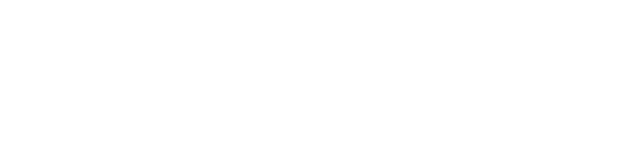
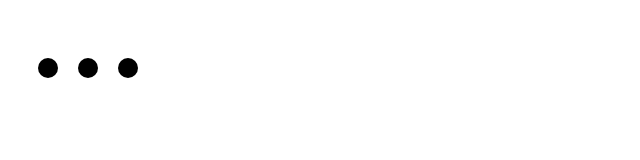
Before and after one commit to swegner/github100, a plain HTML site: page d3/circles/index.html in a window 1280 px wide. Shown: the whole page, without its empty margins (0-640 px from the left). Drawn offline with nearby package versions, Linux system fonts and the light colour scheme.

Commit message:
Add 3 circles

```diff
--- a/d3/circles/app.js
+++ b/d3/circles/app.js
@@ -1,5 +1,4 @@
 // Circles tutorial: http://bost.ocks.org/mike/circles/
 
 (function(d3) {
-
 })(d3);
--- a/d3/circles/index.html
+++ b/d3/circles/index.html
@@ -4,6 +4,12 @@
     <title>My Second D3 Page</title>
   </head>
   <body>
+    <svg width="720" height="120">
+      <circle cx="40" cy="60" r="10"></circle>
+      <circle cx="80" cy="60" r="10"></circle>
+      <circle cx="120" cy="60" r="10"></circle>
+    </svg>
+
     <script src="http://code.jquery.com/jquery-2.1.4.js"></script>
     <script src="https://cdnjs.cloudflare.com/ajax/libs/d3/3.5.6/d3.min.js" charset="utf-8"></script>
     <script src="app.js"></script>
```
